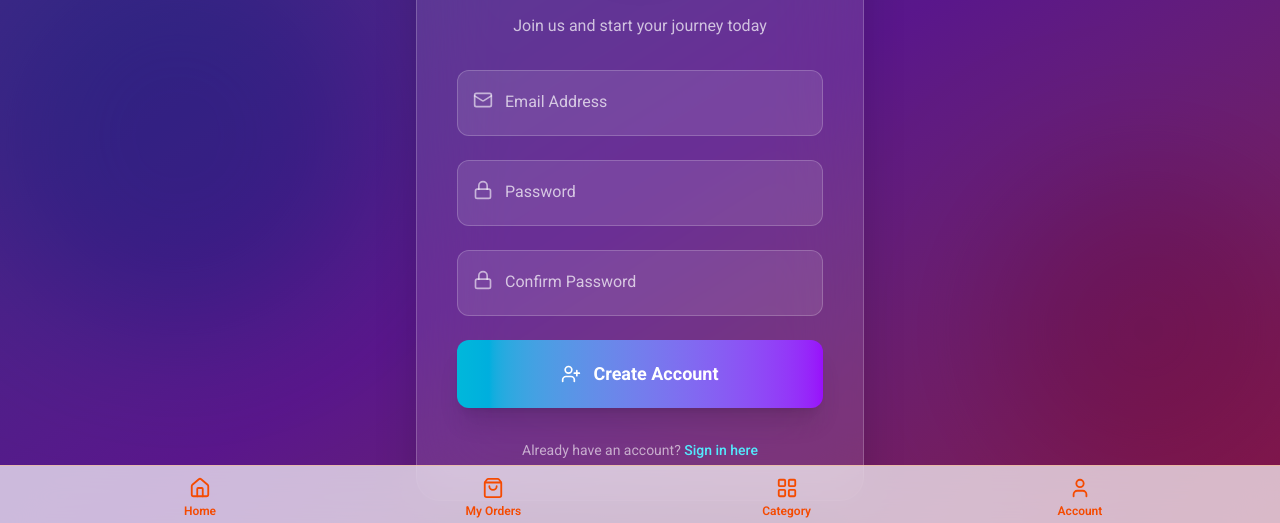
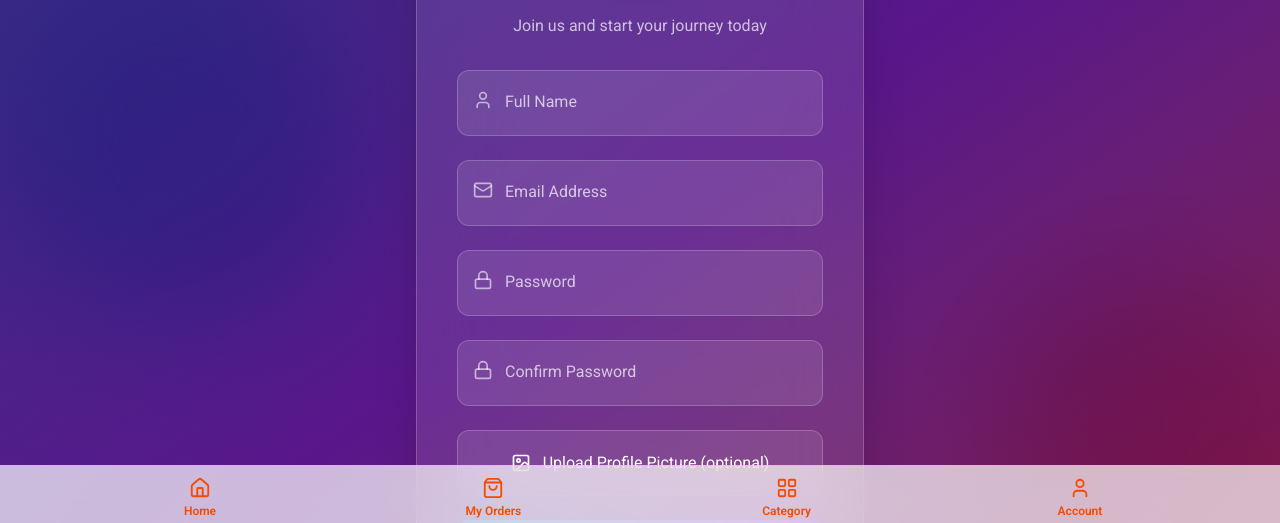
Before and after one commit to akweb69/Bazar_Rakib_Vai, a React (Vite) app: page /signup in a window 1280 px wide. Shown: the part 271-794 px from the top of the page. Built offline with nearby package versions, Linux system fonts and the light colour scheme; no server answers; a web font is replaced by a local one.

Commit message:
dskjdksd

```diff
--- a/src/Pages/LoginForm.jsx
+++ b/src/Pages/LoginForm.jsx
@@ -2,12 +2,16 @@ import { useContext, useState } from "react";
 import { AuthContext } from "../Context/AuthContext";
 import { Mail, Lock, LogIn, Loader2 } from "lucide-react";
 import { motion } from "framer-motion";
+import { useNavigate } from "react-router-dom";
+import toast from "react-hot-toast";
 
 const LoginForm = () => {
     const { login } = useContext(AuthContext);
     const [email, setEmail] = useState("");
     const [password, setPassword] = useState("");
     const [isLoading, setIsLoading] = useState(false);
+    const navigate = useNavigate();
+
 
     const handleLogin = async (e) => {
         e.preventDefault();
@@ -15,8 +19,10 @@ const LoginForm = () => {
         try {
             await login(email, password);
             // Success feedback could be improved with toast later
+            navigate("/");
+            toast.success("Login successful!");
         } catch (err) {
-            alert(err.message || "Login failed. Please try again.");
+            toast.error("Login failed. Please try again.");
         } finally {
             setIsLoading(false);
         }
--- a/src/Pages/SignupForm.jsx
+++ b/src/Pages/SignupForm.jsx
@@ -1,36 +1,101 @@
-import { useContext, useState } from "react";
+import { useContext, useState, useRef } from "react";
 import { AuthContext } from "../Context/AuthContext";
-import { Mail, Lock, UserPlus, Loader2, Sparkles } from "lucide-react";
+import {
+    Mail,
+    Lock,
+    UserPlus,
+    Loader2,
+    Sparkles,
+    User,
+    Image as ImageIcon,
+} from "lucide-react";
 import { motion } from "framer-motion";
+import { useNavigate } from "react-router-dom";
+import toast from "react-hot-toast";
+import axios from "axios";
 
 const SignupForm = () => {
     const { signup } = useContext(AuthContext);
+
     const [email, setEmail] = useState("");
     const [password, setPassword] = useState("");
     const [confirmPassword, setConfirmPassword] = useState("");
+    const [name, setName] = useState("");                // ← new
+    const [profilePicUrl, setProfilePicUrl] = useState(""); // ← new (url from imgbb)
+    const [isUploading, setIsUploading] = useState(false);
     const [isLoading, setIsLoading] = useState(false);
+
+    const fileInputRef = useRef(null);
+    const navigate = useNavigate();
+    const base_url = import.meta.env.VITE_BASE_URL;
+    const imgbb_api_key = import.meta.env.VITE_IMGBB_API_KEY;
+
+    // Image upload to imgbb
+    const handleImageChange = async (e) => {
+        const file = e.target.files?.[0];
+        if (!file) return;
+
+        // optional: restrict size/type
+        if (!file.type.startsWith("image/")) {
+            toast.error("Please select an image file");
+            return;
+        }
+
+        const formData = new FormData();
+        formData.append("image", file);
+
+        setIsUploading(true);
+        try {
+            const res = await axios.post(
+                `https://api.imgbb.com/1/upload?key=${imgbb_api_key}`,
+                formData
+            );
+            setProfilePicUrl(res.data.data.url);
+            toast.success("Profile picture uploaded!");
+        } catch (err) {
+            console.error(err);
+            toast.error("Failed to upload image");
+        } finally {
+            setIsUploading(false);
+        }
+    };
 
     const handleSignup = async (e) => {
         e.preventDefault();
 
+        if (!name.trim()) {
+            toast.error("Name is required");
+            return;
+        }
         if (password !== confirmPassword) {
-            alert("Passwords do not match!");
+            toast.error("Passwords do not match!");
             return;
         }
 
         setIsLoading(true);
         try {
+            // 1. Firebase/Auth signup
             await signup(email, password);
-            // You can replace alert with toast later
+
+            // 2. Save extra data to your backend
+            await axios.post(`${base_url}/users`, {
+                email,
+                name: name.trim(),
+                profilePic: profilePicUrl || null, // can be null if user skipped
+            });
+
+            toast.success("Account created successfully!");
+            navigate("/");
         } catch (err) {
-            alert(err.message || "Failed to create account. Try again.");
+            console.error(err);
+            toast.error(err.message || "Failed to create account. Try again.");
         } finally {
             setIsLoading(false);
         }
     };
 
     return (
-        <div className="min-h-screen -my-4 pt-10  bg-gradient-to-br from-indigo-900 via-purple-900 to-pink-900 flex justify-center px-4 relative overflow-hidden">
+        <div className="min-h-screen -my-4 pt-10 bg-gradient-to-br from-indigo-900 via-purple-900 to-pink-900 flex justify-center px-4 relative overflow-hidden">
             {/* Animated Background Orbs */}
             <div className="absolute inset-0">
                 <motion.div
@@ -75,6 +140,29 @@ const SignupForm = () => {
                     </motion.div>
 
                     <form onSubmit={handleSignup} className="space-y-6">
+                        {/* Name Field */}
+                        <motion.div whileTap={{ scale: 0.98 }} className="relative group">
+                            <User className="absolute left-4 top-5 w-5 h-5 text-white/60 group-focus-within:text-cyan-400 transition-colors" />
+                            <input
+                                type="text"
+                                value={name}
+                                onChange={(e) => setName(e.target.value)}
+                                required
+                                className="w-full pl-12 pr-4 py-5 bg-white/10 border border-white/20 rounded-xl text-white placeholder-white/50 focus:outline-none focus:border-cyan-400 focus:ring-4 focus:ring-cyan-400/30 transition-all duration-300"
+                                placeholder=" "
+                                id="signup-name"
+                            />
+                            <label
+                                htmlFor="signup-name"
+                                className="absolute left-12 top-5 text-white/70 pointer-events-none transition-all duration-300 group-focus-within:text-cyan-300 group-focus-within:text-sm"
+                                style={{
+                                    transform: name ? "translateY(-32px) scale(0.85)" : "translateY(0)",
+                                }}
+                            >
+                                Full Name
+                            </label>
+                        </motion.div>
+
                         {/* Email */}
                         <motion.div whileTap={{ scale: 0.98 }} className="relative group">
                             <Mail className="absolute left-4 top-5 w-5 h-5 text-white/60 group-focus-within:text-cyan-400 transition-colors" />
@@ -89,10 +177,9 @@ const SignupForm = () => {
                             />
                             <label
                                 htmlFor="signup-email"
-                                className="absolute left-12 top-5 text-white/70 pointer-events-none transition-all duration-300  group-focus-within:text-cyan-300 group-focus-within:text-sm"
+                                className="absolute left-12 top-5 text-white/70 pointer-events-none transition-all duration-300 group-focus-within:text-cyan-300 group-focus-within:text-sm"
                                 style={{
                                     transform: email ? "translateY(-32px) scale(0.85)" : "translateY(0)",
-                                    opacity: email ? 1 : 1,
                                 }}
                             >
                                 Email Address
@@ -137,7 +224,7 @@ const SignupForm = () => {
                             />
                             <label
                                 htmlFor="confirm-password"
-                                className="absolute left-12 top-5 text-white/70 pointer-events-none transition-all duration-300  group-focus-within:text-pink-300 group-focus-within:text-sm"
+                                className="absolute left-12 top-5 text-white/70 pointer-events-none transition-all duration-300 group-focus-within:text-pink-300 group-focus-within:text-sm"
                                 style={{
                                     transform: confirmPassword ? "translateY(-32px) scale(0.85)" : "translateY(0)",
                                 }}
@@ -146,11 +233,55 @@ const SignupForm = () => {
                             </label>
                         </motion.div>
 
+                        {/* Profile Picture Upload */}
+                        <motion.div whileTap={{ scale: 0.98 }} className="relative">
+                            <input
+                                type="file"
+                                accept="image/*"
+                                ref={fileInputRef}
+                                onChange={handleImageChange}
+                                className="hidden"
+                                id="profile-pic"
+                            />
+                            <button
+                                type="button"
+                                disabled={isUploading}
+                                onClick={() => fileInputRef.current?.click()}
+                                className="w-full py-5 bg-white/10 border border-white/20 rounded-xl text-white flex items-center justify-center gap-3 hover:bg-white/15 transition-all"
+                            >
+                                {isUploading ? (
+                                    <Loader2 className="w-5 h-5 animate-spin" />
+                                ) : (
+                                    <ImageIcon className="w-5 h-5" />
+                                )}
+                                <span>
+                                    {profilePicUrl
+                                        ? "Picture uploaded ✓"
+                                        : "Upload Profile Picture (optional)"}
+                                </span>
+                            </button>
+
+                            {/* Preview */}
+                            {profilePicUrl && (
+                                <motion.div
+                                    initial={{ opacity: 0, scale: 0.8 }}
+                                    animate={{ opacity: 1, scale: 1 }}
+                                    className="mt-4 flex justify-center"
+                                >
+                                    <img
+                                        src={profilePicUrl}
+                                        alt="Profile preview"
+                                        className="w-28 h-28 rounded-full object-cover border-4 border-cyan-400 shadow-lg"
+                                    />
+                                </motion.div>
+                            )}
+                        </motion.div>
+
                         {/* Submit Button */}
                         <motion.button
                             whileHover={{ scale: 1.03 }}
                             whileTap={{ scale: 0.97 }}
-                            disabled={isLoading}
+                            disabled={isLoading || isUploading}
                             type="submit"
                             className="w-full py-5 bg-gradient-to-r from-cyan-500 to-purple-600 hover:from-cyan-400 hover:to-purple-500 text-white font-bold text-lg rounded-xl shadow-xl transition-all duration-300 disabled:opacity-70 disabled:cursor-not-allowed flex items-center justify-center gap-3 relative overflow-hidden group"
                         >
```
